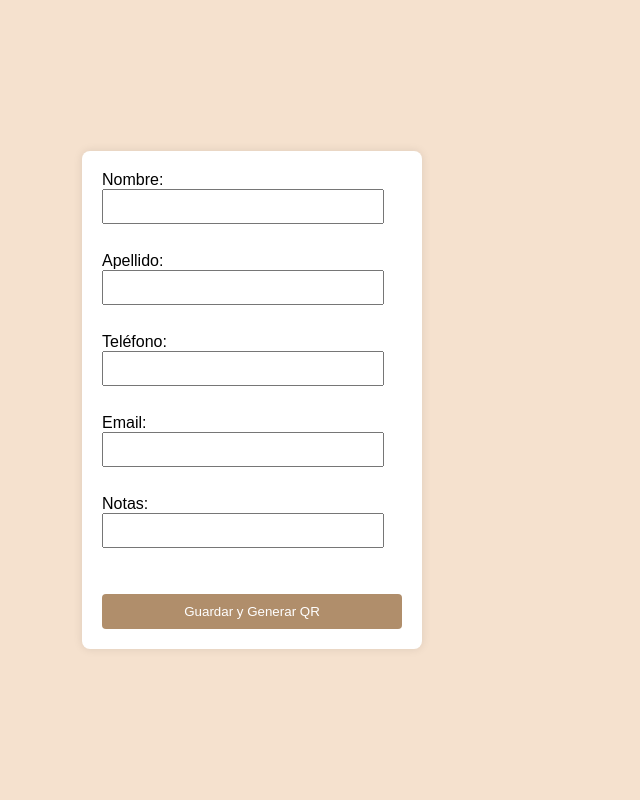
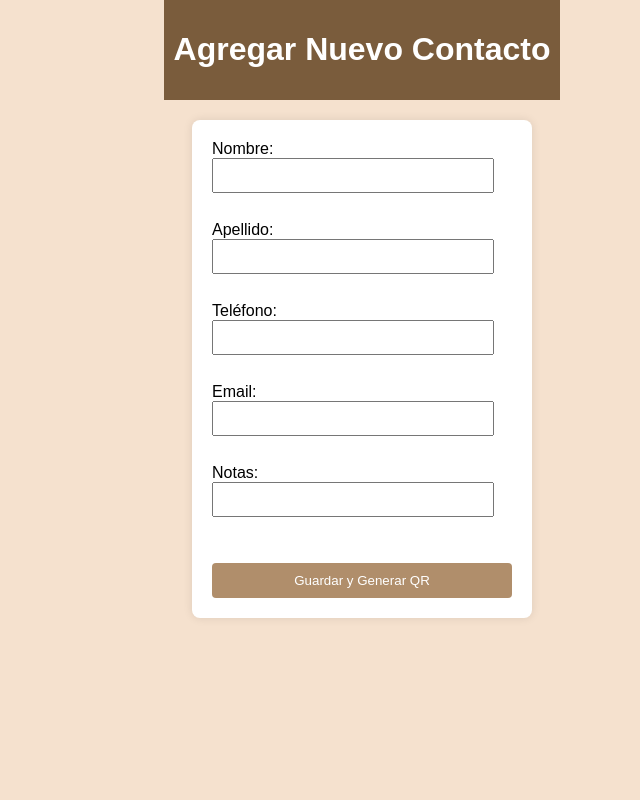
Before and after one commit to 8098125043/contacto.github.io, a plain HTML site: page index.html in a window 1280 px wide. Shown: the whole page, without its empty margins (278-918 px from the left). Drawn offline with Linux system fonts and the light colour scheme.

Commit message:
Listo
ok

```diff
--- a/index.html
+++ b/index.html
@@ -13,7 +13,10 @@
 </head>
 
 <body>
-
+    <header>
+        <h1>Agregar Nuevo Contacto</h1>
+    </header>
+    <div>
         <form id="formulario">
             <label for="nombre">Nombre:</label>
             <input type="text" id="nombre" name="nombre" required>
@@ -37,7 +40,7 @@
 
             <button type="submit">Guardar y Generar QR</button>
         </form>
-
+    </div>
     <div id="qrC"></div>
 
 
--- a/style.css
+++ b/style.css
@@ -4,17 +4,24 @@ body {
     margin: 0;
     padding: 0;
     display: flex;
-    justify-content: center;
+    flex-direction: column;
     align-items: center;
     height: 100vh;
+}
+
+header {
+    background-color: #7a5c3c;
+    color: #ffffff;
+    text-align: center;
+    padding: 10px;
+    margin-bottom: 20px;
+
 }
 
 form {
     display: flex;
     flex-direction: column;
-
     align-items: flex-start;
-
     background-color: #ffffff;
     padding: 20px;
     border-radius: 8px;
@@ -28,6 +35,9 @@ legend {
     margin-bottom: 10px;
     color: #7a5c3c;
 }
+
+
+
 
 fieldset {
     border: none;
@@ -43,7 +53,6 @@ input {
     padding: 8px;
     margin-bottom: 10px;
     width: calc(100% - 18px);
-
     box-sizing: border-box;
 }
 
@@ -61,11 +70,9 @@ button:hover {
     background-color: #e8c39e;
 }
 
-
 #qrC {
     width: 200px;
     height: 200px;
     margin-top: 20px;
     margin-left: 20px;
-
 }
```
Lines whose indentation alone changed are shown as unchanged.
